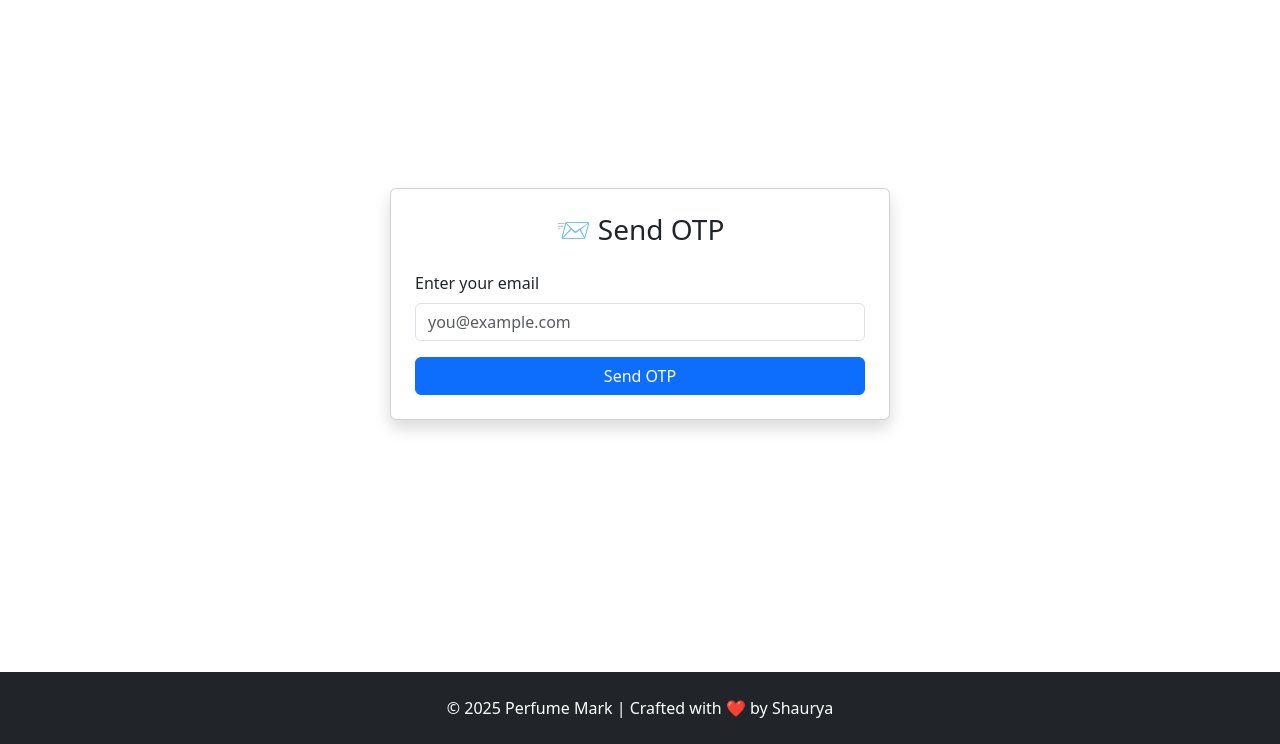
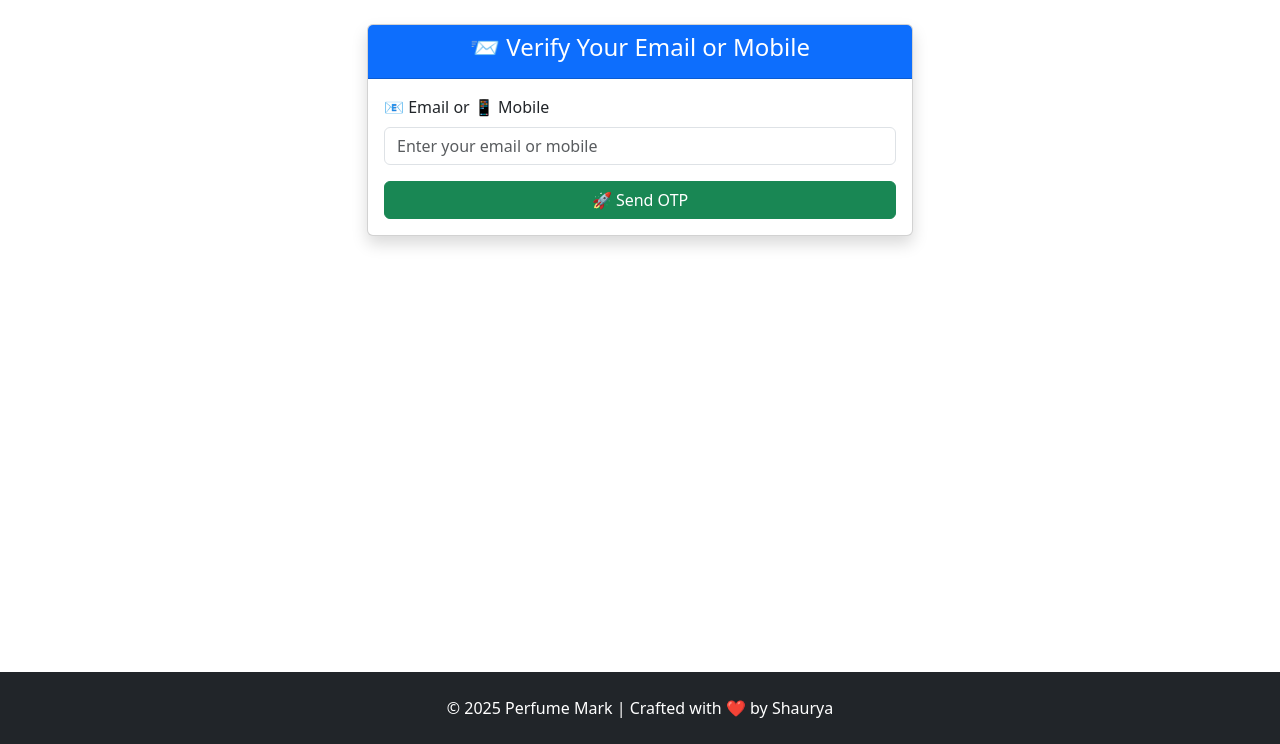
Before and after one commit to ashwathama1-cre/AromaVerse, a Flask app: template templates/send_otp.html in a window 1280 px wide. Shown: the part 56-800 px from the top of the page. Run offline with Flask 3, Linux system fonts and the light colour scheme; the template is opened without the code that fills it, so the values that code supplies are empty; some libraries are stand-ins or nearby versions.

Commit message:
Update send_otp.html

```diff
--- a/templates/send_otp.html
+++ b/templates/send_otp.html
@@ -1,31 +1,59 @@
 {% extends "base.html" %}
-{% block title %}Send OTP | AromaVerse{% endblock %}
+{% block title %}Send OTP | Perfume Mark{% endblock %}
 
 {% block content %}
-<div class="container d-flex justify-content-center align-items-center" style="min-height: 70vh;">
-  <div class="card shadow p-4" style="max-width: 500px; width: 100%;">
-    <h3 class="text-center mb-4">📨 Send OTP</h3>
-
+<div class="row justify-content-center">
+  <div class="col-md-6">
+    <div class="card shadow">
+      <div class="card-header bg-primary text-white text-center">
+        <h4>📨 Verify Your Email or Mobile</h4>
+      </div>
+      <div class="card-body">
         <form method="POST" action="{{ url_for('send_otp') }}">
           {{ form.hidden_tag() }}
 
           <div class="mb-3">
-        <label for="email" class="form-label">Enter your email</label>
-        <input type="email" class="form-control" id="email" name="email" placeholder="you@example.com" required>
+            <label for="identifier" class="form-label">📧 Email or 📱 Mobile</label>
+            <input type="text" name="identifier" class="form-control" id="identifier" placeholder="Enter your email or mobile" required>
           </div>
 
           <div class="d-grid">
-        <button type="submit" class="btn btn-primary">Send OTP</button>
+            <button type="submit" class="btn btn-success">🚀 Send OTP</button>
           </div>
         </form>
 
-    {% with messages = get_flashed_messages() %}
-      {% if messages %}
-        <div class="alert alert-info mt-3">
-          {{ messages[0] }}
+        {% if otp_sent %}
+          <div class="alert alert-info mt-3" id="otp-timer">
+            ⏳ OTP has been sent! It will expire in <span id="countdown">2:00</span> minutes.
+          </div>
+          <form method="POST" action="{{ url_for('verify_otp') }}" class="mt-3">
+            {{ form.hidden_tag() }}
+
+            <div class="mb-3">
+              <label for="otp" class="form-label">🔐 Enter OTP</label>
+              <input type="text" name="otp" class="form-control" id="otp" placeholder="Enter OTP" required>
+            </div>
+
+            <div class="d-grid">
+              <button type="submit" class="btn btn-primary">✅ Verify OTP</button>
+            </div>
+          </form>
+
+          <div class="text-center mt-3">
+            <form method="POST" action="{{ url_for('resend_otp') }}">
+              {{ form.hidden_tag() }}
+              <button type="submit" id="resend-btn" class="btn btn-link text-decoration-none" disabled>🔁 Resend OTP</button>
+            </form>
           </div>
         {% endif %}
-    {% endwith %}
+      </div>
+    </div>
   </div>
 </div>
 {% endblock %}
+
+{% block extra_js %}
+<script>
+// Enable Resend OTP button after expiry (handled in base.html timer)
+</script>
+{% endblock %}
```
Lines whose indentation alone changed are shown as unchanged.
